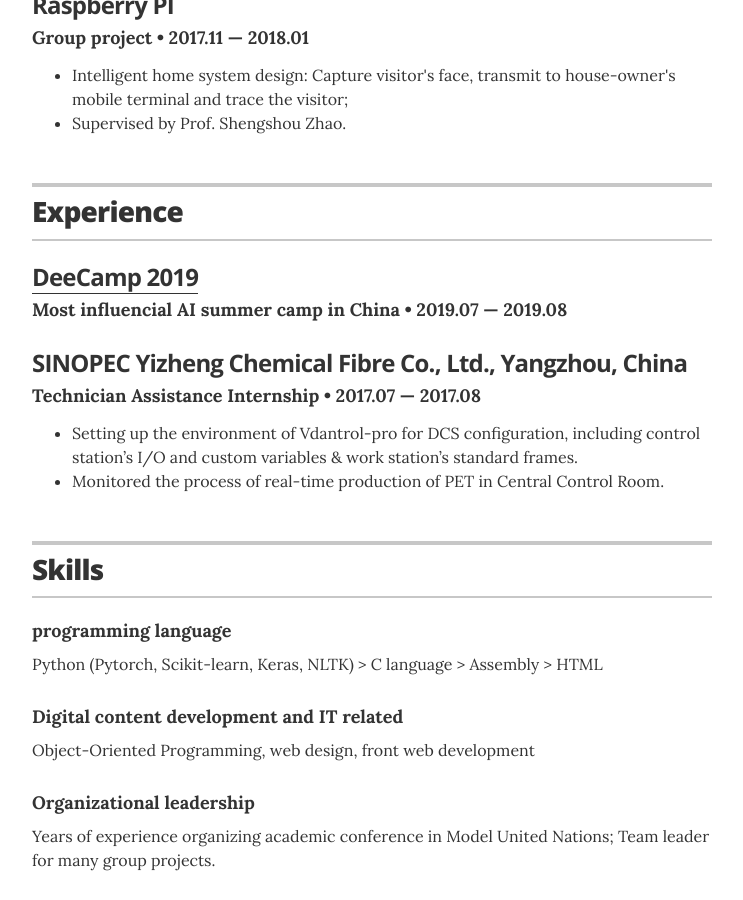
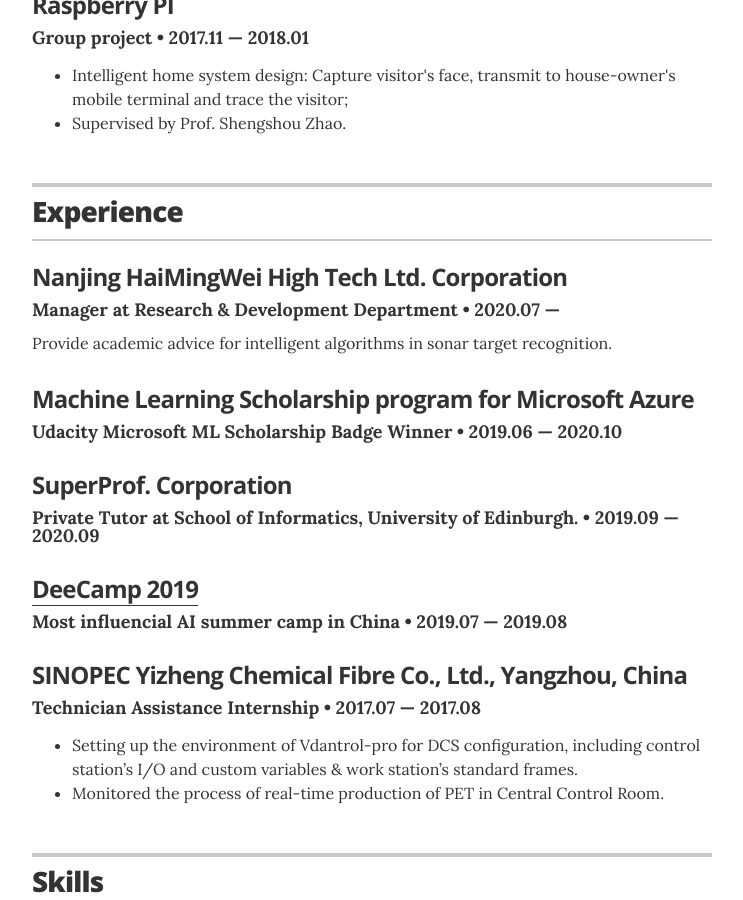
Before and after one commit to zero-cooper/zero-cooper.github.io, a Jekyll site: the page built from index.html, in a window 1280 px wide and 900 px high, scrolled down 1775 px. Shown: the whole window, without its empty margins (268-1011 px from the left). Built offline with Jekyll 4.4.1, drawn with Linux system fonts in a browser that asks for light colours.

Commit message:
Update experience.yml

```diff
--- a/_data/experience.yml
+++ b/_data/experience.yml
@@ -1,4 +1,16 @@
 # Jobs
+- company: Nanjing HaiMingWei High Tech Ltd. Corporation
+  position: Manager at Research & Development Department
+  duration: 2020.07 &mdash;
+  summary: Provide academic advice for intelligent algorithms in sonar target recognition.
+
+- company: Machine Learning Scholarship program for Microsoft Azure
+  position: Udacity Microsoft ML Scholarship Badge Winner
+  duration: 2019.06 &mdash; 2020.10
+
+- company: SuperProf. Corporation
+  position: Private Tutor at School of Informatics, University of Edinburgh.
+  duration: 2019.09 &mdash; 2020.09
 
 - company: <a href="http://deecamp.chuangxin.com/">DeeCamp 2019</a>
   position: Most influencial AI summer camp in China
```
